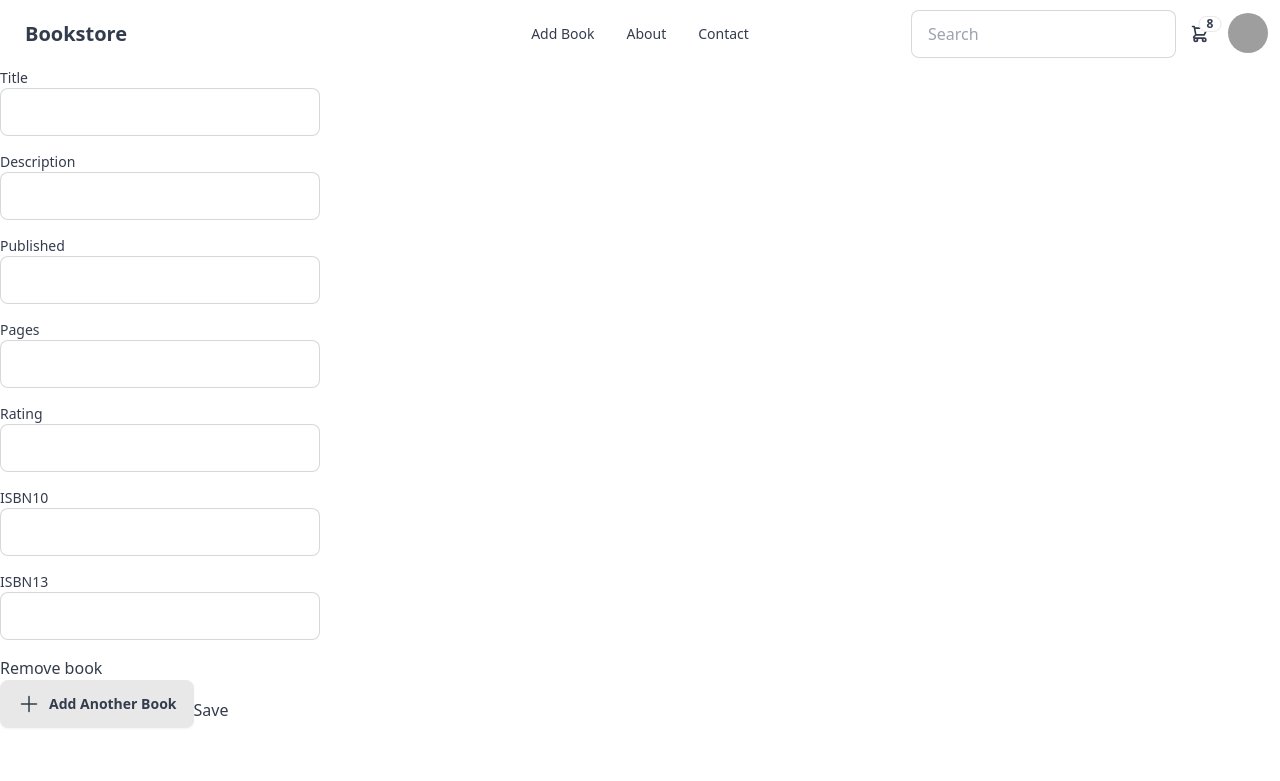
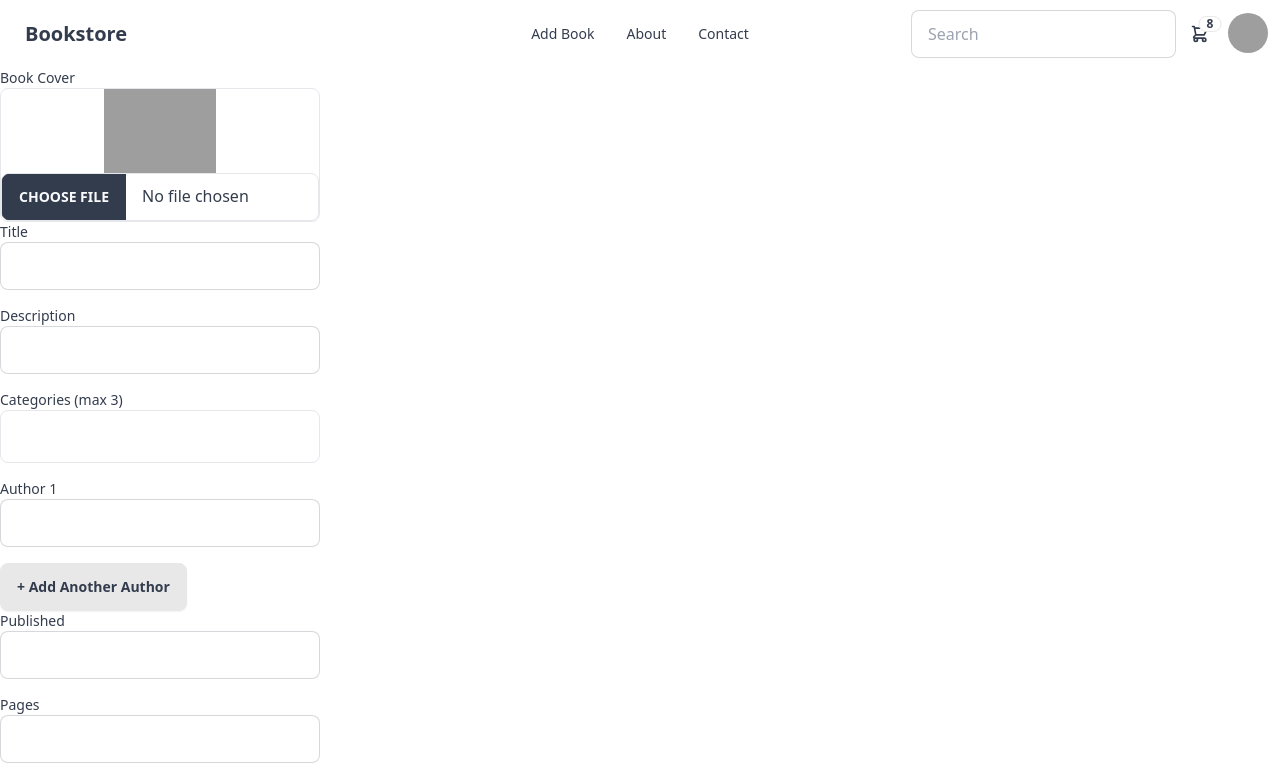
Before and after one commit to MichalisG/Bookstore, a React (Create React App) app: page /book/add in a window 1280 px wide. Shown: the top 781 px of the page. Built offline with nearby package versions, Linux system fonts and the light colour scheme; grey boxes are pictures that could not be loaded.

Commit message:
feat: extend new book form

```diff
--- a/src/components/Input/index.tsx
+++ b/src/components/Input/index.tsx
@@ -8,6 +8,9 @@ interface InputProps {
   placeholder?: string;
   value?: string;
   onChange?: any;
+  onFocus?: any;
+  onBlur?: any;
+  onKeyDown?: any;
   error?: boolean;
   errorMessage?: string;
 }
--- a/src/forms/NewBookForm.tsx
+++ b/src/forms/NewBookForm.tsx
@@ -3,8 +3,23 @@ import {useFormik, getIn} from 'formik';
 import * as Yup from 'yup';
 import Input from '../components/Input';
 import PlusIcon from '../components/Icons/Plus';
+import Multiselect from '../components/Multiselect';
+import ImagePicker from '../components/ImagePicker';
 
 interface NewBookFormProps {}
+
+const tags = [
+  "Tutorial",
+  "HowTo",
+  "DIY",
+  "Review",
+  "Tech",
+  "Gaming",
+  "Travel",
+  "Fitness",
+  "Cooking",
+  "Vlog",
+];
 
 const NewBookForm: FC<NewBookFormProps> = () => {
 
@@ -16,9 +31,19 @@ const NewBookForm: FC<NewBookFormProps> = () => {
       .required('Title is required'),
     description: Yup.string()
       .max(512, 'Description should not exceed 512 characters')
-      .matches(/^[A-Z].*/, 'Description should start with an uppercase letter'),
+      .matches(/^[A-Z].*/, 'Description should start with an uppercase letter')
+      .required('Description is required'),
     categories: Yup.array().max(4, 'Maximum of 4 categories allowed'),
-    authors: Yup.array().max(3, 'Maximum of 3 authors allowed'),
+    authors: Yup.array()
+      .of(
+        Yup.string()
+          .min(5, 'Author should be at least 5 characters')
+          .max(60, 'Author should not exceed 60 characters')
+          .required('Author should be at least 5 characters'),
+      )
+      .min(1, "You can't leave this blank.")
+      .required("You can't leave this blank.")
+      .max(3, 'Maximum of 3 authors allowed'),
     publisher: Yup.string()
       .min(5, 'Publisher should be at least 5 characters')
       .max(60, 'Publisher should not exceed 60 characters'),
@@ -84,6 +109,27 @@ const NewBookForm: FC<NewBookFormProps> = () => {
     formik.setValues({ ...formik.values, books });
   };
 
+  const addAuthorField = (index: number) => {
+    const updatedBooks = formik.values.books.map((book, i) =>
+      i === index ? { ...book, authors: [...book.authors, ''] } : book
+    );
+    formik.setValues({ ...formik.values, books: updatedBooks });
+  };
+
+  const removeAuthorField = (bookIndex: number, authorIndex: number) => {
+    const updatedBooks = formik.values.books.map((book, i) =>
+      i === bookIndex ? { ...book, authors: book.authors.filter((_, j) => j !== authorIndex) } : book
+    );
+    formik.setValues({ ...formik.values, books: updatedBooks });
+  };
+
+  const handleImageChange = (index: number) => (file: {}) => {
+    console.log("🚀 ~ file: NewBookForm.tsx:127 ~ handleImageChange ~ file:", file)
+    if (file) {
+      formik.setFieldValue(`books[${index}].coverImage`, file); // Update form value with selected file
+    }
+  };
+
   const renderTextInput = (index: number, label: string, name: string) => (
     <Input
       label={label}
@@ -98,14 +144,61 @@ const NewBookForm: FC<NewBookFormProps> = () => {
     />
   )
 
+  const renderAuthorsField = (index: number) => formik.values.books[index].authors.map((author: string, authorIndex: number) => (
+    <div key={authorIndex}>
+      <div className='flex items-center'>
+      <Input
+        id={`author-${index}-${authorIndex}`}
+        name={`books[${index}].authors[${authorIndex}]`}
+        label={`Author ${authorIndex + 1}`}
+        value={formik.values.books[index].authors[authorIndex]}
+        onChange={formik.handleChange}
+        error={
+          getIn(formik.touched, `books[${index}].authors[${authorIndex}]`) && Boolean(getIn(formik.errors, `books[${index}].authors[${authorIndex}]`))
+        }
+        errorMessage={getIn(formik.errors, `books[${index}].authors[${authorIndex}]`)}
+      />
+      {authorIndex !== 0 && (
+        <button
+          className='btn'
+          onClick={() => removeAuthorField(index, authorIndex)}
+        >
+          Remove
+        </button>
+      )}
+      </div>
+      {authorIndex === formik.values.books[index].authors.length - 1 &&  formik.values.books[index].authors.length < 3 && (
+        <button
+          className='btn'
+          onClick={() => addAuthorField(index)}
+        >
+          + Add Another Author
+        </button>
+      )}
+    </div>
+  ))
+
   return (
     <div>
       <form id='newBook' onSubmit={formik.handleSubmit}>
         {
           formik.values.books.map((book, index) => (
             <div key={index}>
+              <ImagePicker
+                label='Book Cover'
+                onChange={handleImageChange(index)}
+              />
               {renderTextInput(index, 'Title', 'title')}
               {renderTextInput(index, 'Description', 'description')}
+              <Multiselect
+                label='Categories (max 3)'
+                options={tags}
+                maxSelected={3}
+                onChange={(categories: string[])=>{
+                  formik.setFieldValue(`books[${index}].categories`, categories);
+                }}
+              />
+              {renderAuthorsField(index)}
               {renderTextInput(index, 'Published', 'published')}
               {renderTextInput(index, 'Pages', 'pages')}
               {renderTextInput(index, 'Rating', 'rating')}
```
